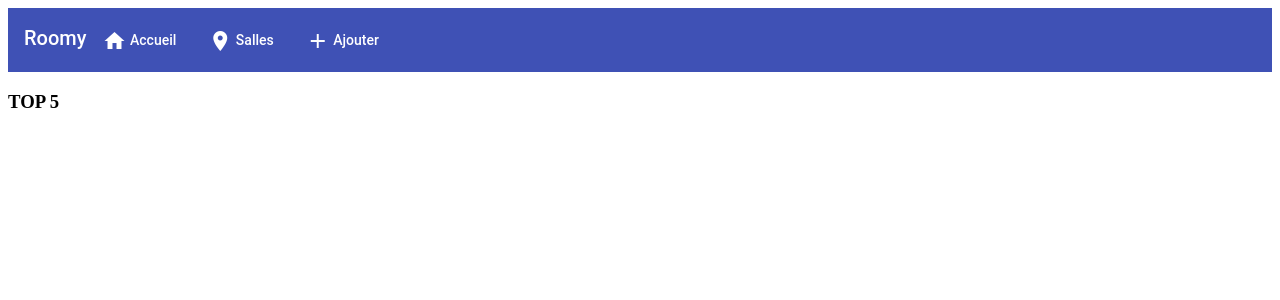
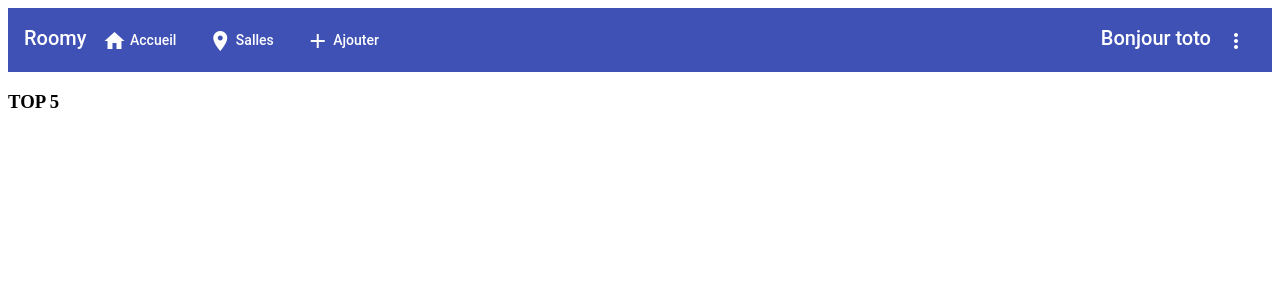
Before and after one commit to bart120/roomy0619, an Angular app: page / in a window 1280 px wide. Shown: the top 300 px of the page. Built offline with nearby package versions, Linux system fonts and the light colour scheme.

Commit message:
directive et menu

```diff
--- a/src/app/app.component.css
+++ b/src/app/app.component.css
@@ -0,0 +1,5 @@
+.flex-container{
+    display: flex;
+    justify-content: space-between;
+    width: 100%;
+}
--- a/src/app/app.component.html
+++ b/src/app/app.component.html
@@ -1,4 +1,4 @@
-<mat-toolbar color="primary">
+<mat-toolbar color="primary" class="flex-container">
   <div>
     <!--<span [textContent]="title"></span>-->
     <span>{{title}}</span>
@@ -14,6 +14,31 @@
       <mat-icon>add</mat-icon>
       Ajouter
     </a>
+  </div>
+  <div>
+    <ng-container *ngIf="user == null; else log">
+      <a href="" mat-button>
+        <mat-icon>locked_out</mat-icon>
+        Login
+      </a>
+    </ng-container>
+    <ng-template #log>
+      Bonjour toto
+      <button mat-icon-button [matMenuTriggerFor]="appMenu">
+        <mat-icon>more_vert</mat-icon>
+      </button>
+
+      <mat-menu #appMenu="matMenu">
+        <a href="" mat-menu-item>
+          <mat-icon>personne</mat-icon>
+          Profile
+        </a>
+        <button mat-menu-item>
+          <mat-icon>locked_in</mat-icon>
+          Logout
+        </button>
+      </mat-menu>
+    </ng-template>
 
 
   </div>
--- a/src/app/app.component.ts
+++ b/src/app/app.component.ts
@@ -7,6 +7,6 @@ import { Component } from '@angular/core';
 })
 export class AppComponent {
   title = 'Roomy';
-
+  user: any = {};
 
 }
--- a/src/app/material.module.ts
+++ b/src/app/material.module.ts
@@ -2,19 +2,22 @@ import { NgModule } from '@angular/core';
 import { MatToolbarModule } from '@angular/material/toolbar';
 import { BrowserAnimationsModule } from '@angular/platform-browser/animations';
 import { MatButtonModule } from '@angular/material/button';
-import {MatIconModule} from '@angular/material/icon';
+import { MatIconModule } from '@angular/material/icon';
+import { MatMenuModule } from '@angular/material/menu';
 
 @NgModule({
     imports: [
         BrowserAnimationsModule,
         MatToolbarModule,
         MatButtonModule,
-        MatIconModule
+        MatIconModule,
+        MatMenuModule
     ],
     exports: [
         BrowserAnimationsModule,
         MatToolbarModule,
         MatButtonModule,
-        MatIconModule]
+        MatIconModule,
+        MatMenuModule]
 })
 export class MaterialModule { }
```
